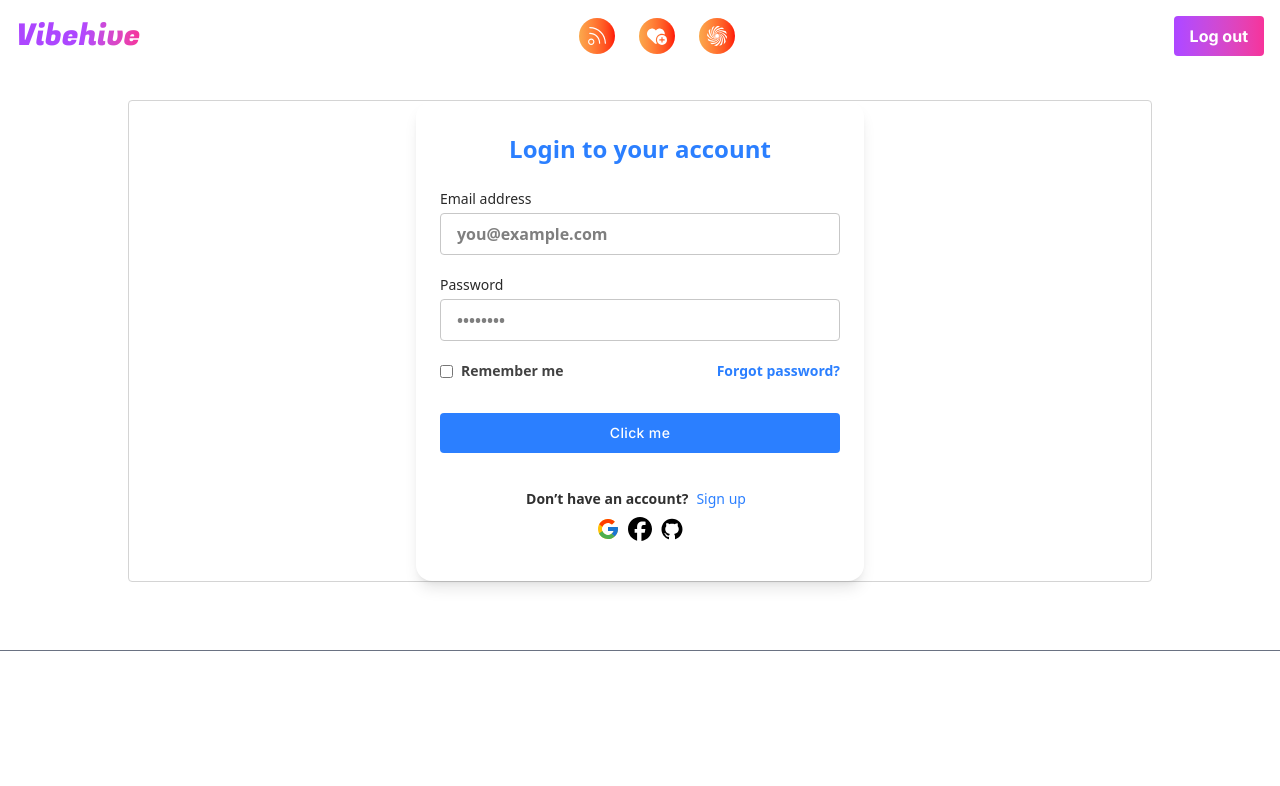
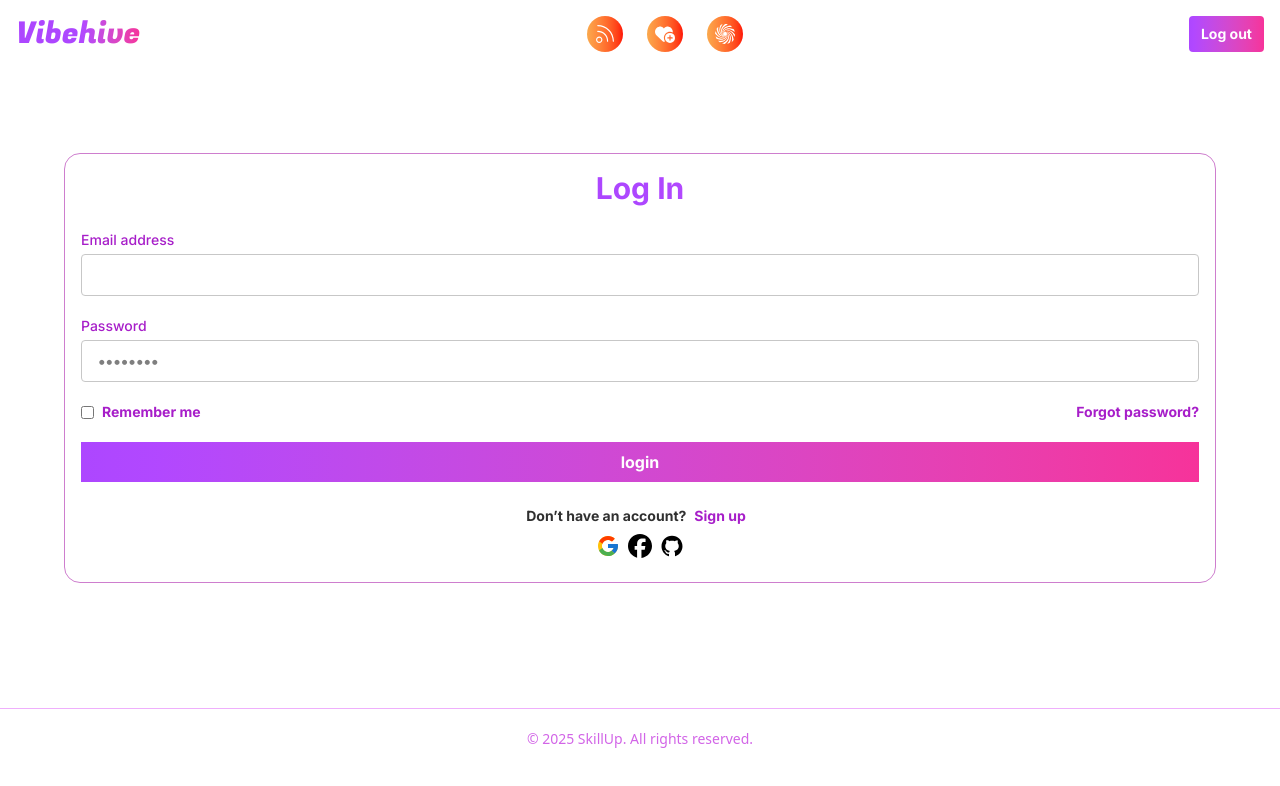
Before and after one commit to ak0384221/skill-up, a React (Vite) app: page /login in a window 1280 px wide. Shown: the top 786 px of the page. Built offline with nearby package versions, Linux system fonts and the light colour scheme; no server answers.

Commit message:
updated the ui signin login createpost and the post ui with the edit button relete button functionality remain the same edit post upload remove

```diff
--- a/src/components/Footer.jsx
+++ b/src/components/Footer.jsx
@@ -3,8 +3,8 @@ import { FaHome, FaPen, FaVideo, FaImage } from "react-icons/fa";
 export default function Footer() {
   return (
     <>
-      <footer className=" text-white   my-10  w-full ">
-        <hr className="text-gray-500 mb-5" />
+      <footer className=" text-[#d265e7]   my-10  w-full ">
+        <hr className="text-[#efaffc] mb-5" />
         <div className="text-sm text-center ">
           © {new Date().getFullYear()} SkillUp. All rights reserved.
         </div>
--- a/src/components/Header.jsx
+++ b/src/components/Header.jsx
@@ -14,9 +14,12 @@ export default function Header() {
     <>
       <header className=" p-4  flex justify-between items-center font-Inter ">
         {/* Logo */}
-        <div className="text-3xl  font-Fugaz bg-gradient-to-r from-purple-500 via-purple-500  to-pink-500 bg-clip-text text-transparent">
+        <Link
+          to="/posts"
+          className="text-3xl  font-Fugaz bg-gradient-to-r from-purple-500 via-purple-500  to-pink-500 bg-clip-text text-transparent"
+        >
           Vibehive
-        </div>
+        </Link>
 
         {/* Navigation */}
 
@@ -67,7 +70,7 @@ export default function Header() {
         {/* Logout */}
         <div className=" cursor-pointer">
           <button
-            className="px-4 py-2 cursor-pointer text-white font-bold rounded-sm bg-gradient-to-r from-purple-500 to-pink-500  hover:from-purple-600 hover:to-pink-600   active:scale-97 transition"
+            className="px-3 py-2 text-sm cursor-pointer text-white font-bold rounded-sm bg-gradient-to-r from-purple-500 to-pink-500  hover:from-purple-600 hover:to-pink-600   active:scale-97 transition"
             onClick={logOutAuth}
           >
             Log out
--- a/src/components/Login.jsx
+++ b/src/components/Login.jsx
@@ -12,10 +12,10 @@ export default function Login() {
   const emailRef = useRef();
   const passRef = useRef();
   return (
-    <div className=" flex items-center justify-center px-2 border-1 border-[#d4d4d4] my-7 rounded-sm w-4/5">
-      <div className="max-w-md w-full bg-white rounded-2xl shadow-lg px-6 py-8">
-        <h2 className="text-2xl font-bold text-center text-blue-500 mb-6">
-          Login to your account
+    <div className=" flex items-center justify-center  rounded-sm w-full h-[70vh] my-5 font-Inter">
+      <div className=" w-[90%] bg-white rounded-2xl  px-3  py-4 border-1 border-[#ce7ece] ">
+        <h2 className="text-3xl text-center bg-gradient-to-r from-purple-500 via-purple-500  to-pink-500 bg-clip-text text-transparent mb-6">
+          Log In
         </h2>
 
         <Form
@@ -24,12 +24,12 @@ export default function Login() {
           onSubmit={(evt) => {
             logInFormHandler(evt, emailRef, passRef, logInAuth);
           }}
-          className="space-y-5"
+          className="space-y-5  w-full mx-auto px-1 "
         >
           <div>
             <label
               htmlFor="email"
-              className="block text-sm font-medium text-[#292929] mb-1"
+              className="block text-sm font-medium text-[#a71ec9] mb-1"
             >
               Email address
             </label>
@@ -38,13 +38,12 @@ export default function Login() {
               id="email"
               type="email"
               className="w-full px-4 py-2 border-1 border-[#c7c7c7] rounded-sm focus:outline-none focus:ring-2 focus:ring-blue-500"
-              placeholder="you@example.com"
             />
           </div>
           <div>
             <label
               htmlFor="password"
-              className="block text-sm font-medium text-[#292929] mb-1"
+              className="block text-sm font-medium text-[#a71ec9] mb-1"
             >
               Password
             </label>
@@ -57,24 +56,24 @@ export default function Login() {
             />
           </div>
           <div className="flex items-center justify-between text-sm">
-            <label className="flex items-center text-[#424242]">
+            <label className="flex items-center text-[#a71ec9]">
               <input type="checkbox" className="Form-checkbox mr-2" />
               Remember me
             </label>
-            <a href="#" className="text-blue-500 hover:underline">
+            <a href="#" className="text-[#a71ec9] hover:underline">
               Forgot password?
             </a>
           </div>
-          <Button className={`w-full h-10`} variant="blue">
-            Click me
-          </Button>
+          <button className="w-full h-10 bg-gradient-to-r from-purple-500 to-pink-500  hover:from-purple-600 hover:to-pink-600   active:scale-97 transition text-white">
+            login
+          </button>
         </Form>
 
         <p className="mt-6 text-center text-sm text-[#303030]">
           Don’t have an account?
           <a
             href="/signup"
-            className="text-blue-500 hover:underline font-medium mx-2"
+            className="text-[#a71ec9] hover:underline font-bold mx-2"
           >
             Sign up
           </a>
--- a/src/components/PostDesign/CompleteSinglePostItem.jsx
+++ b/src/components/PostDesign/CompleteSinglePostItem.jsx
@@ -7,7 +7,7 @@ export default function SinglePostCard({ post }) {
   const [isEditing, setIsEditing] = useState(false);
 
   return (
-    <div className="post w-full min-h-[50vh] border py-4  mx-auto rounded-xl flex flex-col justify-between overflow-hidden  bg-[#242526] my-4 ">
+    <div className="post w-full min-h-[50vh] border-1 border-[#d8d8d8]  mx-auto rounded-3xl flex flex-col justify-between overflow-hidden   mb-[5vh] mt-[5vh] ">
       <TopMostInfoCard
         post={post}
         isEditing={isEditing}
--- a/src/components/PostDesign/MainPost.jsx
+++ b/src/components/PostDesign/MainPost.jsx
@@ -24,12 +24,12 @@ export default function MainPost({ post, isEditing, setIsEditing }) {
 
   return (
     <>
-      <div className="post w-full h-max px-3 pb-3 text-gray-300 font-[400]">
+      <div className="post w-full  h-max   text-[#3b3b3b] font-[400]">
         {isEditing ? (
           <>
             <textarea
               rows="2"
-              className="w-full p-1 border"
+              className="w-full p-1 border-1 border-purple-400"
               placeholder="Write something..."
               value={editTitle}
               onChange={handleTitleChange}
@@ -43,7 +43,7 @@ export default function MainPost({ post, isEditing, setIsEditing }) {
           </>
         ) : (
           <>
-            <p className="px-3">
+            <p className=" h-max px-3  mb-2">
               {post.title === "" ? "No caption needed" : post.title}
             </p>
           </>
--- a/src/components/PostDesign/TopMostInfoCart.jsx
+++ b/src/components/PostDesign/TopMostInfoCart.jsx
@@ -7,8 +7,8 @@ import { LiaUndoAltSolid } from "react-icons/lia";
 export default function TopMostInfoCard({ post, isEditing, setIsEditing }) {
   const { removePost } = useContext(FetchingContext);
   return (
-    <div className="upper-Info-Card flex p-2  w-full px-4  justify-between items-center h-max ">
-      <div className="left h-full  w-max    flex justify-center items-center gap-2 p-1 ">
+    <div className="upper-Info-Card flex   w-full   justify-between items-center max-h-max bg-transparent px-2  mt-4  h-[3.5rem]">
+      <div className="left h-full       flex justify-center items-center gap-2 p-1 ">
         <a
           className="hover:underline font-Inter text-3xl font-extrabold bg-gradient-to-r from-pink-500 via-red-500 to-yellow-400 bg-clip-text text-transparent"
           href=""
@@ -25,7 +25,7 @@ export default function TopMostInfoCard({ post, isEditing, setIsEditing }) {
         ) : (
           <RiEdit2Fill
             onClick={() => setIsEditing(!isEditing)}
-            className=" text-2xl text-white hover:cursor-pointer p-1.25 rounded-full transition-colors bg-gradient-to-r from-[#44c907]  to-[#153ec4]"
+            className=" text-4xl text-white hover:cursor-pointer p-1.25 rounded-full transition-colors bg-gradient-to-r from-[#44c907]  to-[#153ec4]"
           />
         )}
 
--- a/src/components/Posts.jsx
+++ b/src/components/Posts.jsx
@@ -10,7 +10,7 @@ export default function Posts() {
   return (
     <>
       {postList.length !== 0 && (
-        <div className="postsList w-4/5 md:w-1/2  ">
+        <div className="postsList w-[90%] md:w-1/2   ">
           {postList.map((post) => {
             console.log(post);
             return <SinglePostCard key={post.id} post={post} />;
--- a/src/components/SignUp.jsx
+++ b/src/components/SignUp.jsx
@@ -1,4 +1,4 @@
-import { Form } from "react-router-dom";
+import { Form, Link } from "react-router-dom";
 import Button from "../shared/Button";
 
 import { signUpFormHandler } from "../utils/helperFunctions";
@@ -12,7 +12,7 @@ export default function SignUpForm() {
   const confirmPassRef = useRef();
 
   return (
-    <div className="h-[70vh] my-7 flex items-center justify-center bg-gray-100  w-4/5">
+    <div className="h-[70vh] mt-10 mv-3 flex items-center justify-center bg-gray-100  w-[90%] ">
       <Form
         method="post"
         action="#"
@@ -26,27 +26,26 @@ export default function SignUpForm() {
             signUpAuth
           )
         }
-        className="bg-white  rounded-xl shadow-md w-full px-8 border-1 py-6 border-[#c7c5c5] space-y-3"
+        className="bg-white  rounded-xl  w-full px-3 border-1 py-6 border-[#90a8f7] space-y-3"
       >
-        <h2 className="text-2xl font-semibold text-center text-gray-800">
+        <h2 className="text-3xl font-semibold text-center bg-gradient-to-r from-[#0729e9] via-[#a576e2]  to-[#d111d1] bg-clip-text text-transparent">
           Create Account
         </h2>
 
         <div className="flex flex-col">
-          <label className="text-sm font-medium text-gray-700 mb-1">
+          <label className="text-sm  bg-gradient-to-r from-blue-700  to-purple-700 bg-clip-text text-transparent  font-[500] mb-1">
             Username
           </label>
           <input
             type="text"
             ref={userNameRef}
-            className="border-1 border-[#c7c7c7] rounded-md px-3 py-2 focus:outline-none focus:ring-2 focus:ring-blue-400"
-            placeholder="yourusername"
+            className="border-1 border-[#c7c7c7] rounded-md px-2 py-2 focus:outline-none focus:ring-2  focus:ring-blue-400"
           />
         </div>
         <div>
           <label
             htmlFor="email"
-            className="block text-sm font-medium text-[#292929] mb-1"
+            className="block  bg-gradient-to-r from-blue-700  to-purple-800 bg-clip-text text-transparent  font-[500] mb-1"
           >
             Email address
           </label>
@@ -55,31 +54,30 @@ export default function SignUpForm() {
             ref={emailRef}
             type="email"
             className="w-full px-4 py-2 border-1 border-[#c7c7c7] rounded-sm focus:outline-none focus:ring-2 focus:ring-blue-500"
-            placeholder="you@example.com"
           />
         </div>
 
         <div className="flex flex-col">
-          <label className="text-sm font-medium text-gray-700 mb-1">
+          <label className="text-sm bg-gradient-to-r from-blue-700  to-purple-700 bg-clip-text text-transparent  font-[500] mb-1">
             Password
           </label>
           {/* 01911244297 */}
           <input
             ref={passRef}
             type="password"
-            className="border-1 border-[#c7c7c7] rounded-md px-3 py-2 focus:outline-none focus:ring-2 focus:ring-blue-400"
+            className="border-1 border-[#c7c7c7] rounded-md px-2 py-2 focus:outline-none focus:ring-2  focus:ring-blue-400"
             placeholder="••••••••"
           />
         </div>
 
         <div className="flex flex-col">
-          <label className="text-sm font-medium text-gray-700 mb-1">
+          <label className="text-sm  bg-gradient-to-r from-blue-700  to-purple-700 bg-clip-text text-transparent  font-[500] mb-1">
             Confirm Password
           </label>
           <input
             ref={confirmPassRef}
             type="password"
-            className="border-1 border-[#c7c7c7] rounded-md px-3 py-2 focus:outline-none focus:ring-2 focus:ring-blue-400"
+            className="border-1 border-[#c7c7c7] rounded-md px-2 py-2 focus:outline-none focus:ring-2  focus:ring-blue-400"
             placeholder="••••••••"
           />
         </div>
@@ -87,6 +85,12 @@ export default function SignUpForm() {
         <Button variant="blue" className="w-full h-10">
           Sign Up
         </Button>
+        <p className="font-bold  text-sm text-center ">
+          Already have an account?{" "}
+          <Link className="text-purple-600" to="/login">
+            log in
+          </Link>
+        </p>
       </Form>
     </div>
   );
--- a/src/main.jsx
+++ b/src/main.jsx
@@ -21,6 +21,7 @@ const routes = createBrowserRouter([
       { path: "/normal", element: <Normal /> },
       { path: "/login", element: <Login /> },
       { path: "/signup", element: <SignUpForm /> },
+      { path: "/", element: <SignUpForm /> },
 
       {
         element: <ProtectedRoutes />,
```
Also changed, not shown: src/components/CreatePosts.jsx (+10 -8 lines), src/components/PostDesign/BottomMostCard.jsx (+7 -8 lines).
